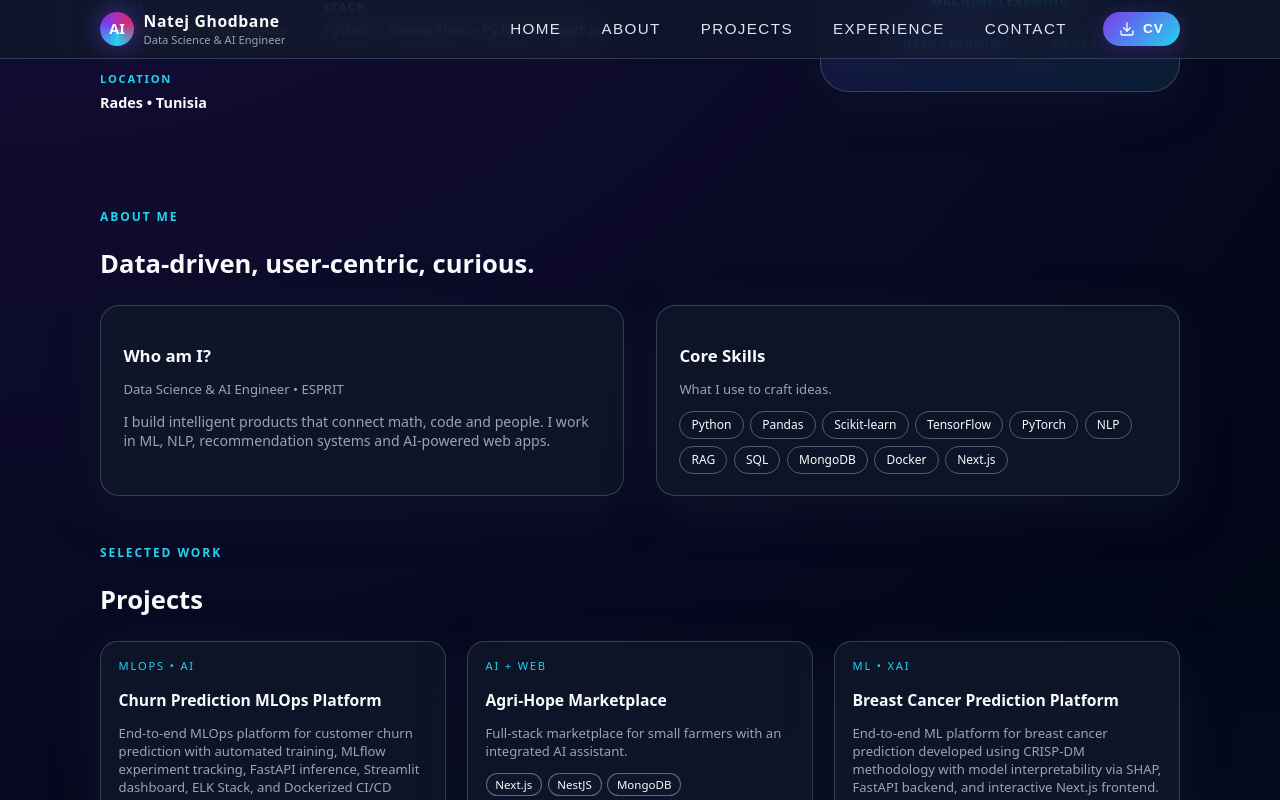
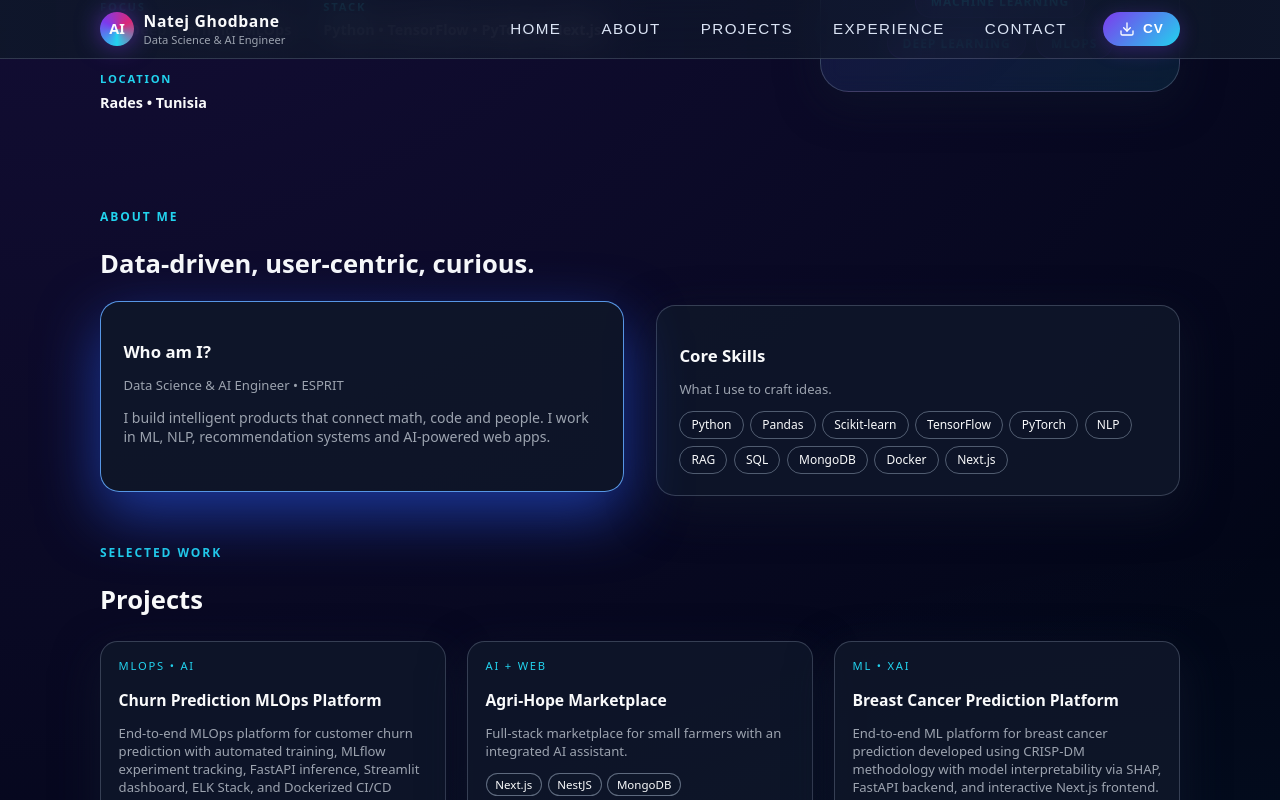
Before and after one commit to natej-ghodbane/Portfolio, a Next.js app in the folder portfolio/: page / in a window 1280 px wide. In both pictures the pointer is over the element 362 px from the left and 1013 px from the top of the page. Shown: the part 613-1413 px from the top of the page. Built offline with nearby package versions, Linux system fonts and the light colour scheme; no server answers.

Commit message:
fix : hover for cards

```diff
--- a/portfolio/app/globals.css
+++ b/portfolio/app/globals.css
@@ -575,6 +575,14 @@ body {
   border: 1px solid var(--border-subtle);
   padding: 1.3rem 1.4rem;
   box-shadow: 0 14px 45px rgba(15, 23, 42, 0.7);
+  transition: transform 0.18s ease-out, box-shadow 0.18s ease-out,
+    border-color 0.18s ease-out;
+}
+
+.card:hover {
+  transform: translateY(-4px);
+  border-color: rgba(96, 165, 250, 0.9);
+  box-shadow: 0 22px 60px rgba(30, 64, 175, 0.85);
 }
 
 .card-title {
```
